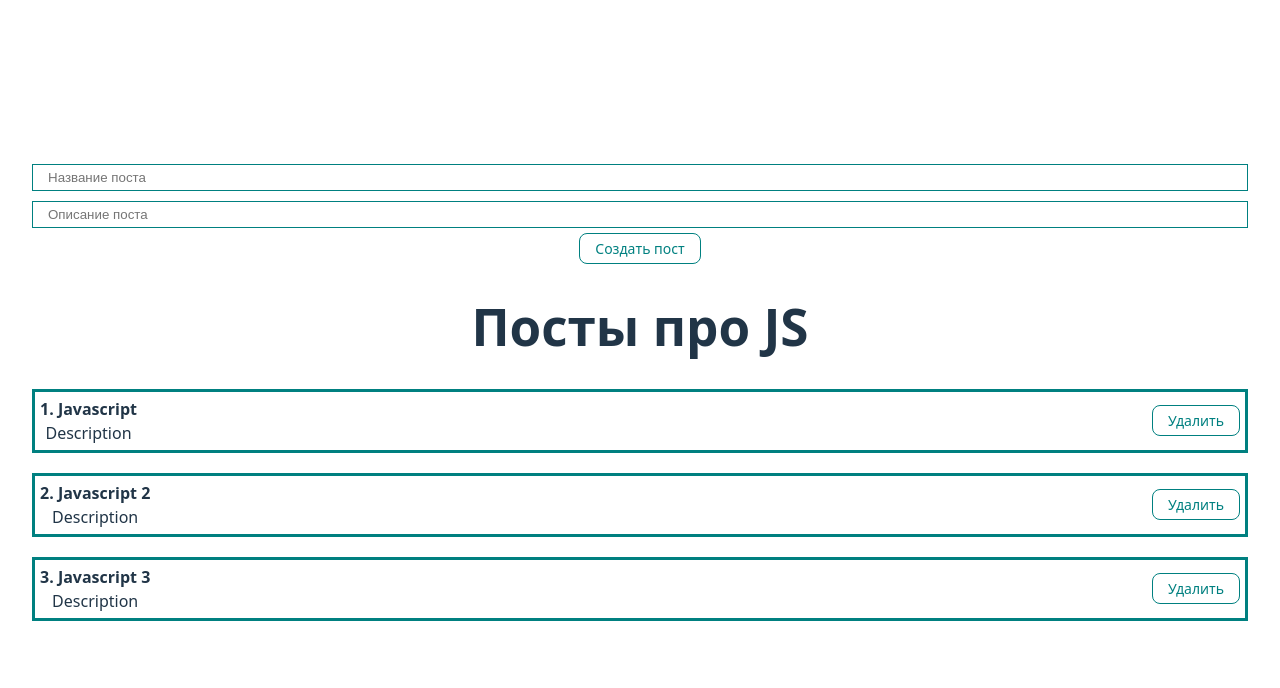
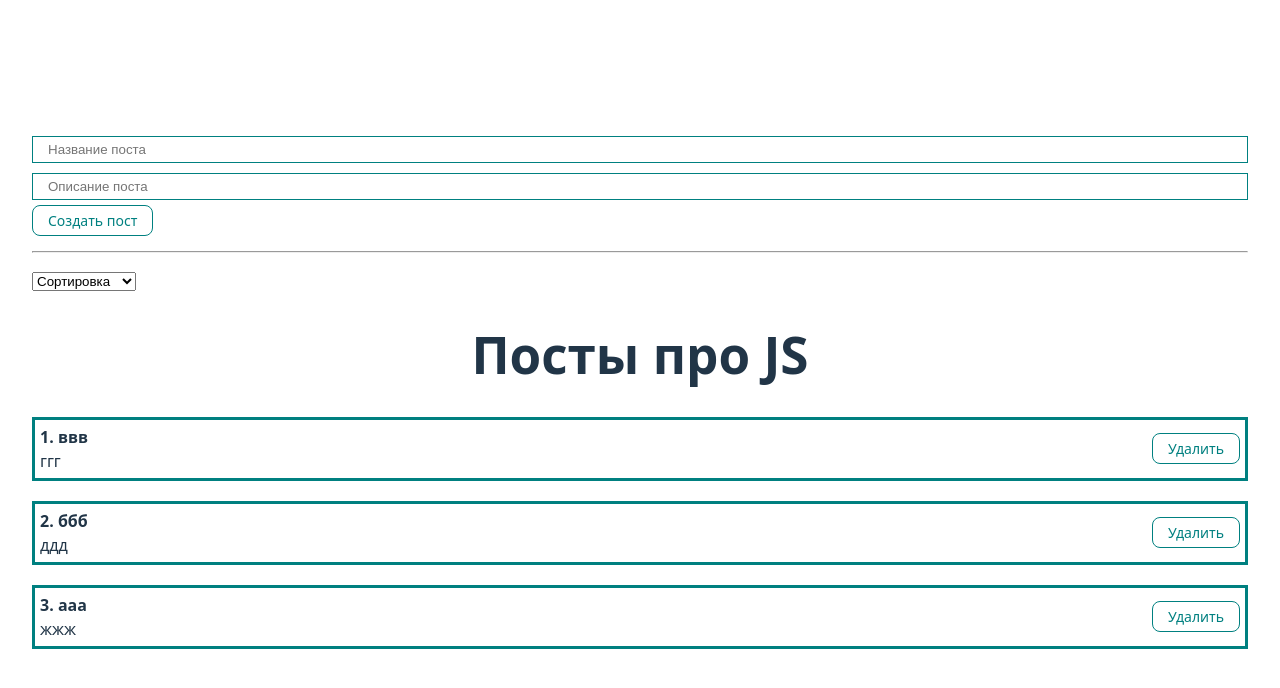
Before and after one commit to Vit0607/react-fundamental, a React (Vite) app: page / in a window 1280 px wide. Shown: the top 688 px of the page. Built offline with nearby package versions, Linux system fonts and the light colour scheme.

Commit message:
Сортировка. Выпадающий список

```diff
--- a/src/App.css
+++ b/src/App.css
@@ -2,7 +2,6 @@
   max-width: 1280px;
   margin: 0 auto;
   padding: 2rem;
-  text-align: center;
   width: 100%;
 }
 
--- a/src/App.tsx
+++ b/src/App.tsx
@@ -2,6 +2,7 @@ import './App.css';
 import { useState } from 'react';
 import PostList from './components/PostList/PostList';
 import PostForm from './components/PostForm/PostForm';
+import MySelect from './components/UI/select/MySelect';
 
 type PostType = {
   id: number;
@@ -9,12 +10,16 @@ type PostType = {
   body: string;
 };
 
+type SortKey = 'title' | 'body';
+
 function App() {
-  const [posts, setPosts] = useState([
-    { id: 1, title: 'Javascript', body: 'Description' },
-    { id: 2, title: 'Javascript 2', body: 'Description' },
-    { id: 3, title: 'Javascript 3', body: 'Description' }
+  const [posts, setPosts] = useState<PostType[]>([
+    { id: 1, title: 'ввв', body: 'ггг' },
+    { id: 2, title: 'ббб', body: 'ддд' },
+    { id: 3, title: 'ааа', body: 'жжж' }
   ]);
+
+  const [selectedSort, setSelectedSort] = useState<SortKey | ''>('');
 
   const createPost = (newPost: PostType) => {
     setPosts([...posts, newPost]);
@@ -24,13 +29,28 @@ function App() {
     setPosts(posts.filter(p => p.id !== post.id));
   };
 
+  const sortPosts = (sort: SortKey) => {
+    setSelectedSort(sort);
+    setPosts([...posts].sort((a, b) => a[sort].localeCompare(b[sort])));
+  };
+
   return (
     <>
       <PostForm create={createPost} />
+      <hr style={{ margin: '15px 0' }} />
+      <MySelect
+        value={selectedSort}
+        onChange={sortPosts}
+        defaultValue="Сортировка"
+        options={[
+          { value: 'title', name: 'По названию' },
+          { value: 'body', name: 'По описанию' }
+        ]}
+      />
       {posts.length !== 0 ? (
         <PostList remove={removePost} posts={posts} title="Посты про JS" />
       ) : (
-        <h1>Ничего не найдено!</h1>
+        <h1>Посты не найдены!</h1>
       )}
     </>
   );
--- /dev/null
+++ b/src/components/PostList/PostList.module.scss
@@ -0,0 +1,3 @@
+.title {
+  text-align: center;
+}
--- a/src/components/PostList/PostList.tsx
+++ b/src/components/PostList/PostList.tsx
@@ -1,4 +1,5 @@
 import PostItem from '../PostItem/PostItem';
+import styles from './PostList.module.scss';
 
 type PostType = {
   id: number;
@@ -19,7 +20,7 @@ type PostListProps = {
 const PostList = ({ posts, title, remove }: PostListProps) => {
   return (
     <>
-      <h1>{title}</h1>
+      <h1 className={styles.title}>{title}</h1>
       {posts.map((post, index) => {
         return (
           <PostItem
--- /dev/null
+++ b/src/components/UI/select/MySelect.tsx
@@ -0,0 +1,41 @@
+type SortKey = 'title' | 'body';
+
+type MySelectProps = {
+  defaultValue: string;
+  options: {
+    value: SortKey;
+    name: string;
+  }[];
+  value: SortKey | '';
+  onChange: (e: SortKey) => void;
+};
+
+type SelectEvent = React.ChangeEvent<HTMLSelectElement>;
+
+const MySelect = ({
+  defaultValue,
+  options,
+  value,
+  onChange,
+  ...props
+}: MySelectProps) => {
+  const handleChange = (e: SelectEvent) => {
+    const selectedValue = e.target.value as SortKey;
+    onChange(selectedValue);
+  };
+
+  return (
+    <select value={value} onChange={handleChange} {...props}>
+      <option disabled value="">
+        {defaultValue}
+      </option>
+      {options.map(option => (
+        <option key={option.value} value={option.value}>
+          {option.name}
+        </option>
+      ))}
+    </select>
+  );
+};
+
+export default MySelect;
```
